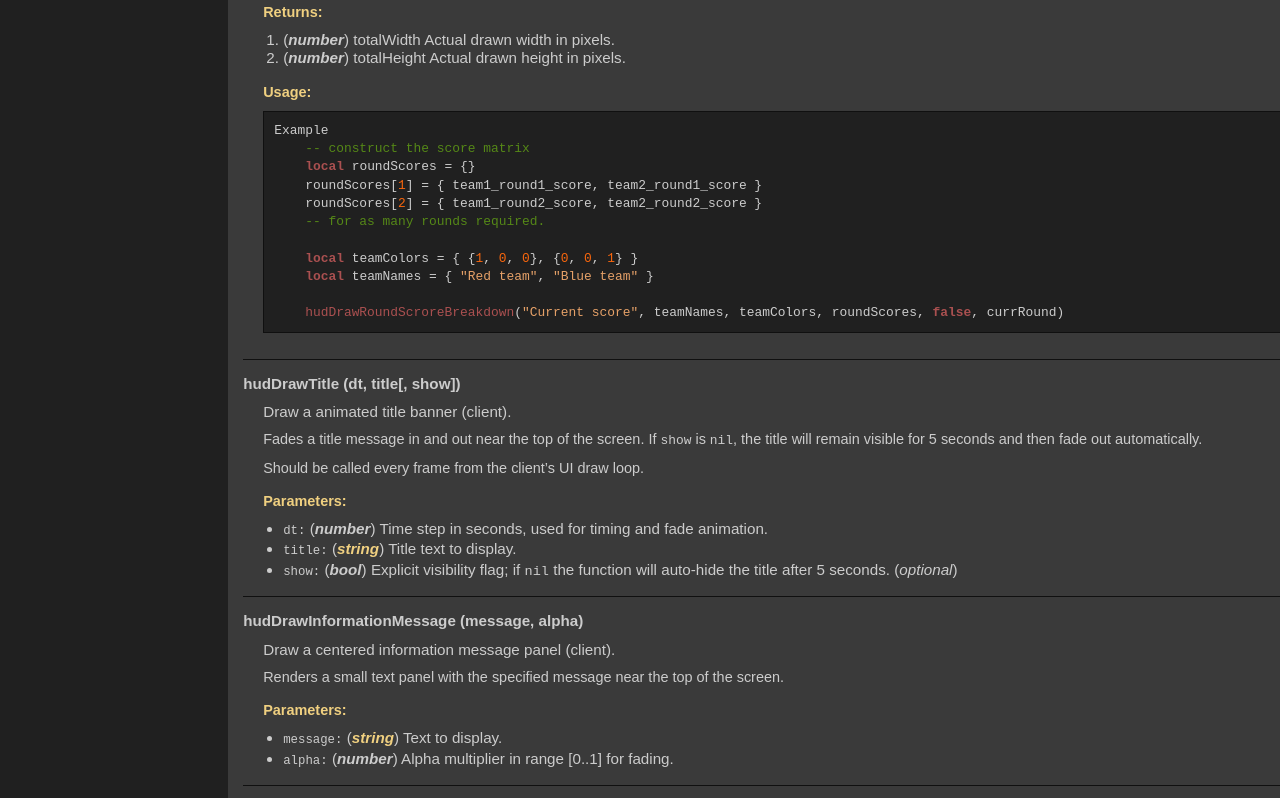
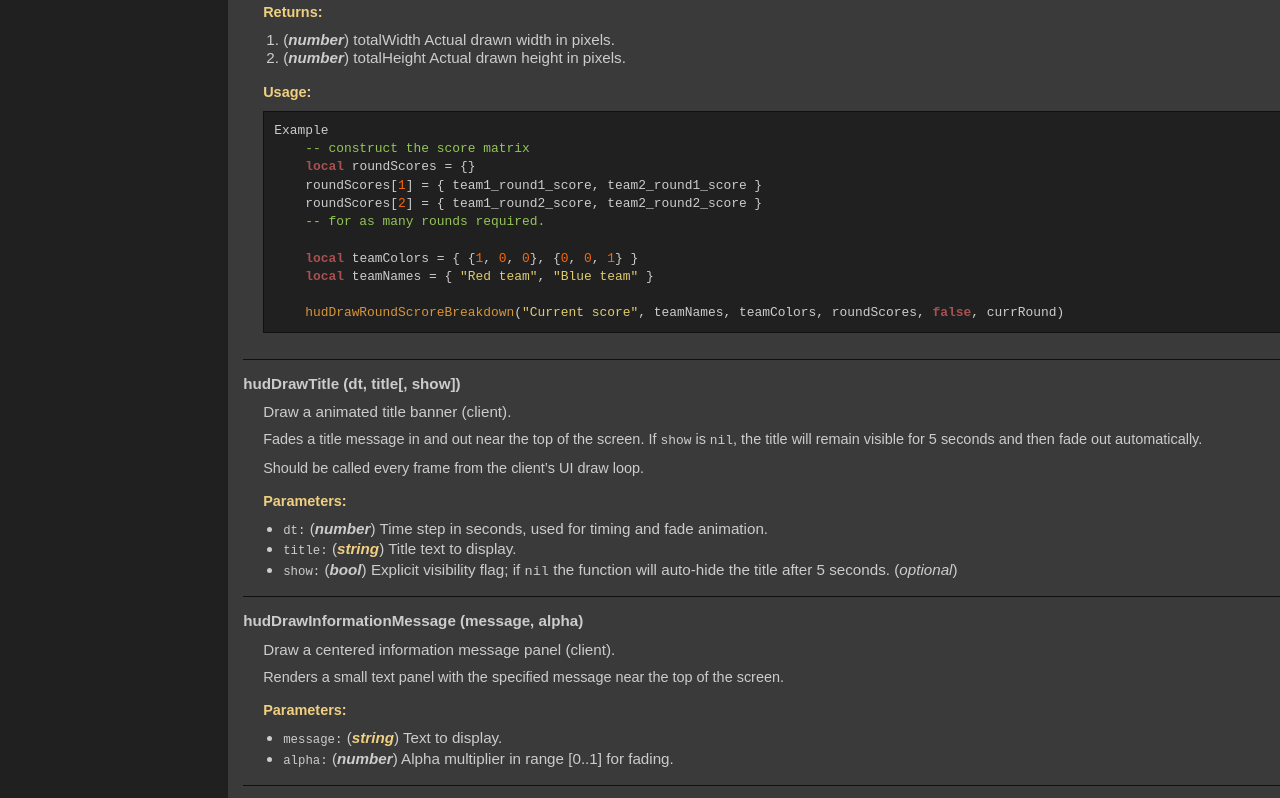
Before and after one commit to tuxedolabsorg/mplib, a plain HTML site: page docs/modules/hud.html in a window 1280 px wide. Shown: the part 3233-4031 px from the top of the page. Drawn offline with Linux system fonts and the light colour scheme.

Commit message:
Update code snippet coloring.

```diff
--- a/docs/ldoc.css
+++ b/docs/ldoc.css
@@ -281,18 +281,18 @@ a:target + * {
 
 
 /* styles for prettification of source */
-pre .comment { color: #558817; }
+pre .comment { color: #94c558; }
 pre .constant { color: #a8660d; }
 pre .escape { color: #844631; }
 pre .keyword { color: #aa5050; font-weight: bold; }
 pre .library { color: #0e7c6b; }
 pre .marker { color: #512b1e; background: #fedc56; font-weight: bold; }
-pre .string { color: #e6a168; }
+pre .string { color: #dfcc6d; }
 pre .number { color: #f8660d; }
-pre .function-name { color: #aa5050; }
+pre .function-name { color: #d79538; }
 pre .operator { color: #2239a8; font-weight: bold; }
 pre .preprocessor, pre .prepro { color: #a33243; }
-pre .global { color: #82aa50; }
+pre .global { color: #558817; }
 pre .user-keyword { color: #800080; }
 pre .prompt { color: #558817; }
 pre .url { color: #272fc2; text-decoration: underline; }
```
